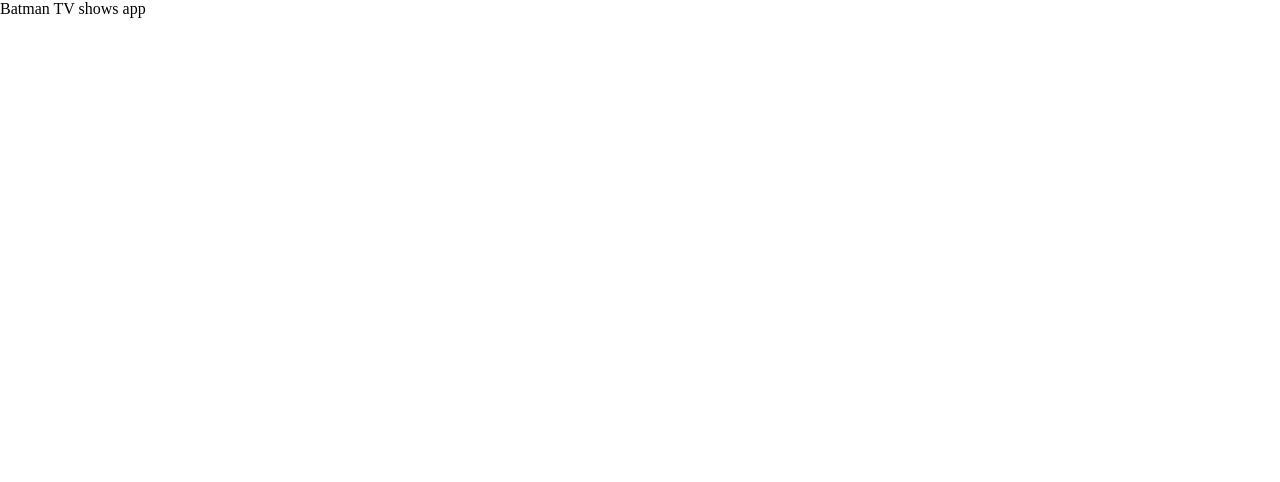
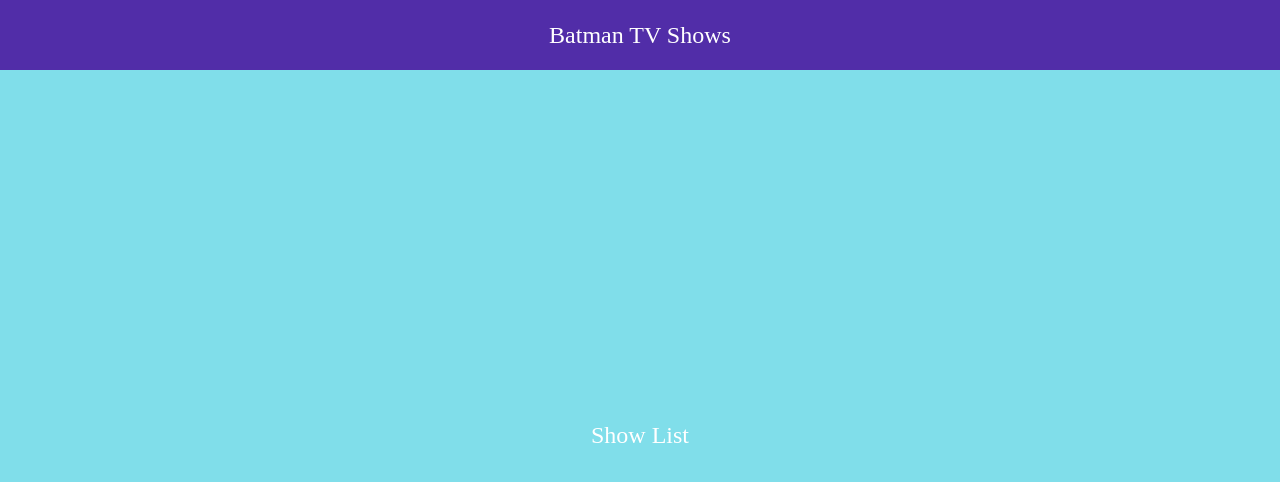
Before and after one commit to tarsusi/tv-shows, a React (Create React App) app: page / in a window 1280 px wide. Shown: the top 482 px of the page. Built offline with nearby package versions, Linux system fonts and the light colour scheme.

Commit message:
add Router, AppHeader and component routes to App

```diff
--- a/src/App.js
+++ b/src/App.js
@@ -1,12 +1,25 @@
-import React, { Component } from 'react';
-import './app.scss';
+import React, { Component } from "react";
+import { BrowserRouter as Router, Route } from "react-router-dom";
+
+import AppHeader from "components/app-header/AppHeader";
+
+import ShowList from "components/show-list/ShowList";
+import ShowDetail from "components/show-detail/ShowDetail";
+
+import "./app.scss";
 
 class App extends Component {
   render() {
     return (
-      <div className="app">
-        Batman TV shows app
-      </div>
+      <Router>
+        <div className="app">
+          <AppHeader />
+          <div className="app-routes-container">
+            <Route exact path="/" component={ShowList} />
+            <Route exact path="/:showId" component={ShowDetail} />
+          </div>
+        </div>
+      </Router>
     );
   }
 }
```
